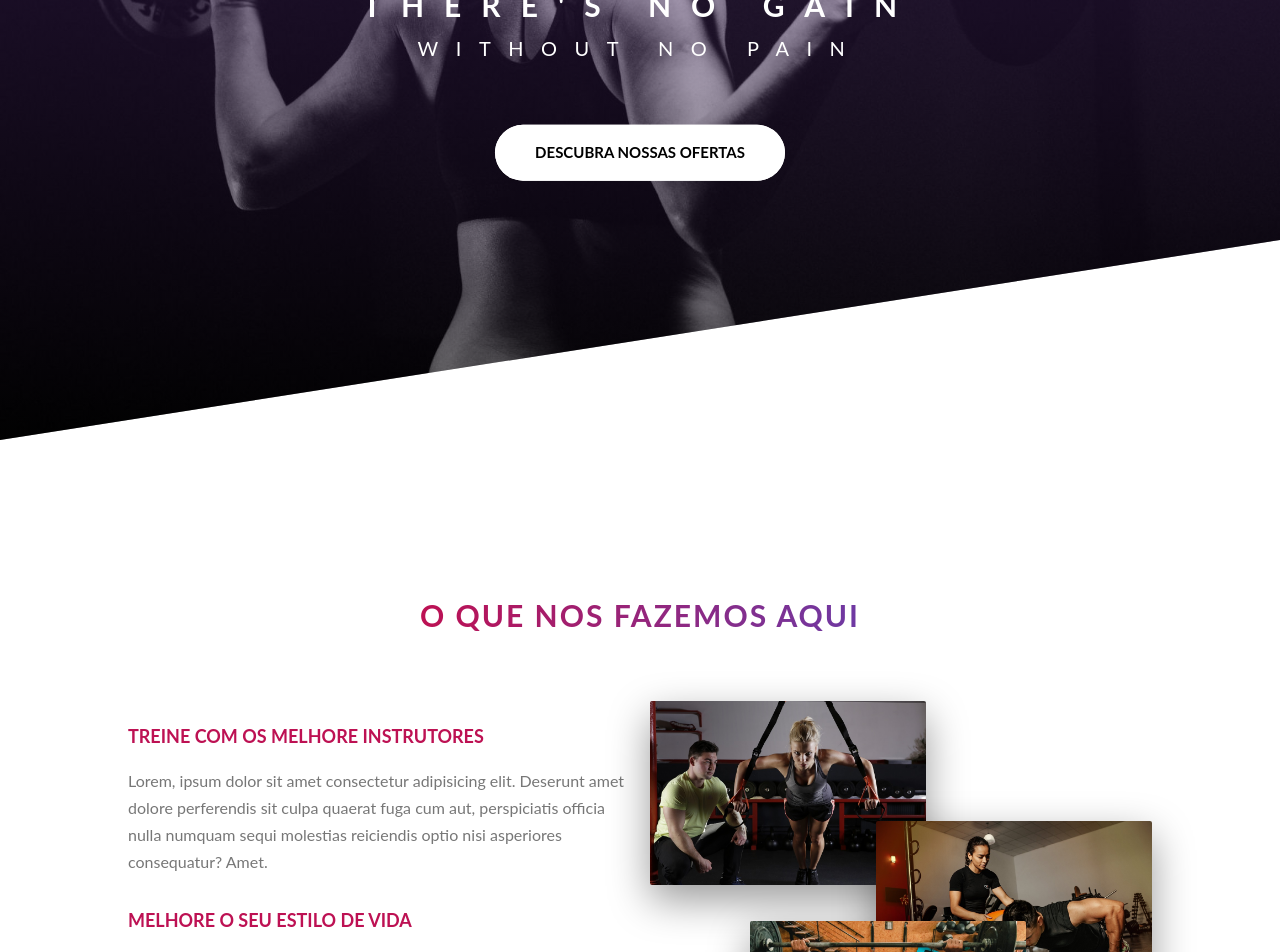
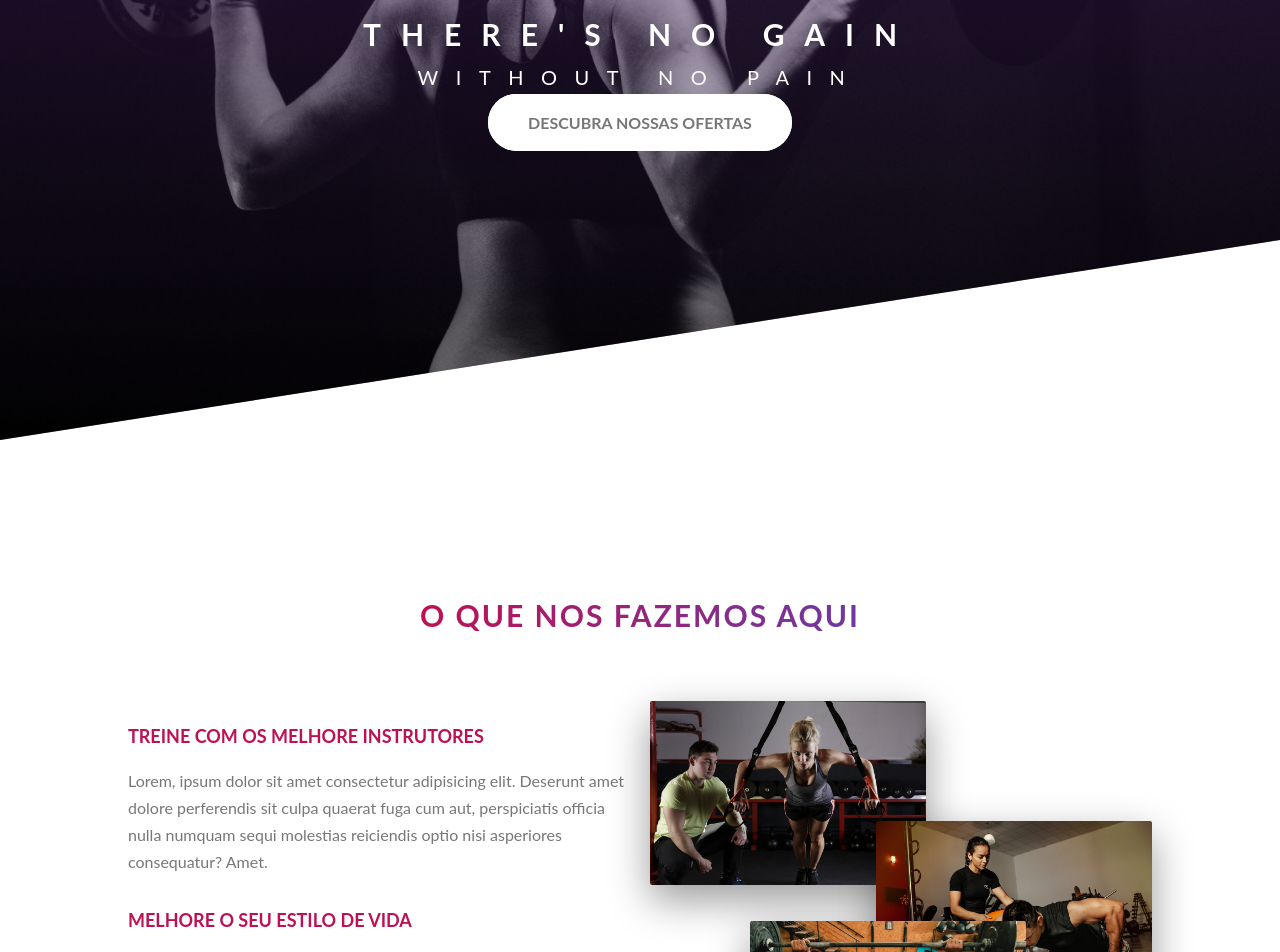
Before and after one commit to alancleyton/Projeto-Fitgym, a React app: page / in a window 1280 px wide. Shown: the part 360-1312 px from the top of the page. Built offline with nearby package versions, Linux system fonts and the light colour scheme.

Commit message:
criado a section assinar

```diff
--- a/src/app.jsx
+++ b/src/app.jsx
@@ -5,6 +5,7 @@ import Sobre from './components/sobre';
 import Turmas from './components/turmas';
 import Precos from './components/precos';
 import Testemunhos from './components/testemunhos';
+import Assinar from './components/assinar';
 
 
 class App extends Component {
@@ -17,6 +18,7 @@ class App extends Component {
                     <Turmas/>
                     <Precos/>
                     <Testemunhos/>
+                    <Assinar/>
                 </main>
             </div>
         );
--- a/src/assets/css/styles.css
+++ b/src/assets/css/styles.css
@@ -99,18 +99,17 @@ body {
   background: linear-gradient(to right, #6e39a3, #000, #bd1153);
   padding: .8rem; }
 
-.btn:link, .btn:visited {
+.btn, .btn:link, .btn:visited {
   text-transform: uppercase;
   text-decoration: none;
   padding: 1.5rem 4rem;
   display: inline-block;
   border-radius: 10rem;
-  outline: none;
   transition: all .2s;
   position: relative;
-  font-size: 1.5rem;
-  color: #000;
-  background-color: #fff; }
+  font-size: 1.6rem;
+  border: none;
+  cursor: pointer; }
 
 .btn:hover {
   transform: translateY(-3px);
@@ -119,25 +118,24 @@ body {
     transform: scaleX(1.4) scaleY(1.6);
     opacity: 0; }
 
-.btn:active {
+.btn:active, .btn:focus {
+  outline: none;
   transform: translateY(-1px);
   box-shadow: 0 0.5rem 1rem rgba(0, 0, 0, 0.2); }
 
 .btn--white {
   background-color: #fff;
-  color: #777;
-  margin-top: 6rem; }
+  color: #777; }
   .btn--white::after {
     background-color: #fff; }
 
-.btn--white {
-  background-color: #fff;
-  color: #fff;
-  margin-top: 6rem; }
-  .btn--white::after {
-    background-color: #fff; }
+.btn--purple {
+  background-color: #6e39a3;
+  color: #fff; }
+  .btn--purple::after {
+    background-color: #6e39a3; }
 
-.btn:after {
+.btn::after {
   content: "";
   display: inline-block;
   height: 100%;
@@ -150,11 +148,11 @@ body {
   transition: all .4s; }
 
 .btn--animated {
-  animation: moveFromBottom .8s ease-out 1.5s;
+  animation: moveFromBottom .5s ease-out .75s;
   animation-fill-mode: backwards; }
 
 .btn-text:link, .btn-text:visited {
-  font-size: 1.5rem;
+  font-size: 1.6rem;
   color: #6e39a3;
   display: inline-block;
   text-decoration: none;
@@ -326,6 +324,42 @@ body {
     transform: scale(1);
     filter: blur(3px) brightness(80%); }
 
+.form__group:not(:last-child) {
+  margin-bottom: 2rem; }
+
+.form__input {
+  font-size: 1.5rem;
+  font-family: inherit;
+  color: inherit;
+  padding: 1.5rem 2rem;
+  border-radius: 2px;
+  background-color: #fff;
+  border: none;
+  border-bottom: solid 3px #6e39a3;
+  width: 90%;
+  display: block; }
+  .form__input:focus {
+    outline: none;
+    box-shadow: 0 1rem 2rem rgba(0, 0, 0, 0.1);
+    border-bottom: solid 3px #6e39a3; }
+  .form__input:focus:invalid {
+    border-bottom: solid 3px #e81010; }
+  .form__input::-webkit-input-placeholder {
+    color: #777; }
+
+.form__label {
+  font-size: 1.2rem;
+  font-weight: 700;
+  margin-left: 2rem;
+  margin-top: .7rem;
+  display: block;
+  transition: all .3s; }
+
+.form__input:placeholder-shown + .form__label {
+  opacity: 0;
+  visibility: hidden;
+  transform: translateY(-4rem); }
+
 .header {
   height: 100vh;
   background: linear-gradient(rgba(110, 57, 163, 0.4), rgba(0, 0, 0, 0.4)), url("../img/gym-woman.jpg");
@@ -370,10 +404,27 @@ body {
   .row .col-3-of-4 {
     width: calc(3 * ((100% - 3 * 2rem) / 4) + 2 * 2rem); }
 
-.sobre {
+.section-sobre {
   padding: 15rem 0;
   max-width: 102.4rem;
   margin: 0 auto; }
 
-.turmas {
+.section-turmas {
   margin: 0 auto; }
+
+.section-testemunhos {
+  padding: 15rem 0; }
+
+.section-assinar {
+  padding: 15rem 0;
+  background: linear-gradient(to right bottom, #000, #6e39a3); }
+
+.assinar {
+  background-image: linear-gradient(100deg, rgba(255, 255, 255, 0.9) 0%, rgba(255, 255, 255, 0.9) 50%, transparent 50%), url("../img/gym-man2.jpg");
+  background-size: 100%;
+  border-radius: 3px;
+  box-shadow: 0 1.5rem 4rem rgba(0, 0, 0, 0.2);
+  height: 50rem; }
+  .assinar__form {
+    width: 50%;
+    padding: 6rem; }
--- a/src/assets/scss/abstracts/_variables.scss
+++ b/src/assets/scss/abstracts/_variables.scss
@@ -13,6 +13,7 @@ $color-grey-dark: #777;
 $color-grey-light: #f7f7f7;
 $color-purple-dark: #6e39a3;
 $color-pink-dark: #bd1153;
+$color-red-light: #e81010;
 
 $grid-width: 114rem;
 $gutter-vertical: 8rem;
--- a/src/assets/scss/components/_buttons.scss
+++ b/src/assets/scss/components/_buttons.scss
@@ -1,54 +1,57 @@
-.btn{
-    &:link, &:visited{
+.btn {
+    &,
+    &:link,
+    &:visited {
         text-transform: uppercase;
         text-decoration: none;
         padding: 1.5rem 4rem;
         display: inline-block;
         border-radius: 10rem;
-        outline: none;
         transition: all .2s;
         position: relative;
-        font-size: 1.5rem;
-        color: $color-black;
-        background-color: $color-white;
+        font-size: $small-font-size;
+
+        //Change for the <button> element
+        border: none;
+        cursor: pointer;
     }
 
-    &:hover{
+    &:hover {
         transform: translateY(-3px);
         box-shadow: 0 1rem 2rem rgba($color-black,.2);
 
-        &::after{
+        &::after {
             transform: scaleX(1.4) scaleY(1.6);
             opacity: 0;
         }
     }
 
-    &:active{
+    &:active,
+    &:focus {
+        outline: none;
         transform: translateY(-1px);
         box-shadow: 0 .5rem 1rem rgba($color-black,.2);
     }
 
-    &--white{
+    &--white {
         background-color: $color-white;
-        color: #777;
-        margin-top: 6rem;
+        color: $color-grey-dark;
 
-        &::after{
+        &::after {
             background-color: $color-white;
         }
     }
 
-    &--white{
-        background-color: $color-white;
+    &--purple {
+        background-color: $color-purple-dark;
         color: $color-white;
-        margin-top: 6rem;
 
-        &::after{
-            background-color: $color-white;
+        &::after {
+            background-color: $color-purple-dark;
         }
     }
 
-    &:after{
+    &::after {
         content: "";
         display: inline-block;
         height: 100%;
@@ -61,17 +64,16 @@
         transition: all .4s;
     }
 
-    &--animated{
-        animation: moveFromBottom .8s ease-out 1.5s;
+    &--animated {
+        animation: moveFromBottom .5s ease-out .75s;
         animation-fill-mode: backwards;
     }
 }
 
-.btn-text{
-
+.btn-text {
     &:link,
-    &:visited{
-        font-size: 1.5rem;
+    &:visited {
+        font-size: $small-font-size;
         color: $color-purple-dark;
         display: inline-block;
         text-decoration: none;
@@ -80,14 +82,14 @@
         transition: all .2s;
     }
 
-    &:hover{
+    &:hover {
         background-color: $color-purple-dark;
         color: $color-white;
         box-shadow: 0 1rem 2rem rgba($color-black, .15);
         transform: translateY(-2px);
     }
 
-    &:active{
+    &:active {
         box-shadow: 0 .5rem 1rem rgba($color-black, .15);
         transform: translateY(0);
     }
--- /dev/null
+++ b/src/assets/scss/components/_form.scss
@@ -0,0 +1,49 @@
+.form{
+
+    &__group:not(:last-child){
+        margin-bottom: 2rem;
+    }
+
+    &__input{
+        font-size: 1.5rem;
+        font-family: inherit;
+        color: inherit;
+        padding: 1.5rem 2rem;
+        border-radius: 2px;
+        background-color: $color-white;
+        border: none;
+        border-bottom: solid 3px $color-purple-dark;
+        width: 90%;
+        display: block;
+
+        &:focus{
+            outline: none;
+            box-shadow: 0 1rem 2rem rgba($color-black, .1);
+            border-bottom: solid 3px $color-purple-dark;
+        }
+
+        &:focus:invalid{
+            border-bottom: solid 3px $color-red-light;
+        }
+
+        &::-webkit-input-placeholder{
+            color: $color-grey-dark;
+        }
+    }
+
+    &__label{
+        font-size: 1.2rem;
+        font-weight: 700;
+        margin-left: 2rem;
+        margin-top: .7rem;
+        display: block;
+        transition: all .3s;
+    }
+
+    &__input:placeholder-shown + &__label{
+        opacity: 0;
+        visibility: hidden;
+        transform: translateY(-4rem);
+    }
+
+}
--- a/src/assets/scss/main.scss
+++ b/src/assets/scss/main.scss
@@ -15,6 +15,7 @@
 @import './components/tumrasBox';
 @import './components/precosCard';
 @import './components/commentsBox';
+@import './components/form';
 
 @import './layout/header';
 @import './layout/grid';
--- a/src/assets/scss/pages/_home.scss
+++ b/src/assets/scss/pages/_home.scss
@@ -1,10 +1,38 @@
 // Section Sobre
-.sobre{
+.section-sobre{
     padding: 15rem 0;
     max-width: 102.4rem;
     margin: 0 auto;
 }
 
-.turmas{
+.section-turmas{
     margin: 0 auto;
 }
+
+.section-testemunhos{
+    padding: 15rem 0;
+}
+
+
+.section-assinar{
+    padding: 15rem 0;
+    background: linear-gradient( to right bottom, $color-black, $color-purple-dark);
+}
+
+.assinar{
+    background-image: linear-gradient(100deg,
+     rgba($color-white, .9) 0%,
+     rgba($color-white, .9) 50%,
+     transparent 50%),
+     url('../img/gym-man2.jpg');
+
+    background-size: 100%;
+    border-radius: 3px;
+    box-shadow: 0 1.5rem 4rem rgba($color-black, .2) ;
+    height: 50rem;
+
+    &__form{
+        width: 50%;
+        padding: 6rem;
+    }
+}
--- /dev/null
+++ b/src/components/assinar.jsx
@@ -0,0 +1,33 @@
+import React from 'react';
+
+export default props => (
+    <section className="section-assinar">
+        <div className="row">
+            <div className="assinar">
+                <div className="assinar__form">
+                    <form action="#" className="form">
+
+                    <div className="u-mb-small">
+                        <h2 className="second-text-title">Assinar agora!</h2>
+                    </div>
+
+                        <div className="form__group">
+                            <input type="text" className="form__input" placeholder="nome completo" id="name" required/>
+                            <label htmlFor="name" className="form__label">Nome completo</label>
+                        </div>
+
+                        <div className="form__group">
+                            <input type="email" className="form__input" placeholder="endereço de email" id="name" required/>
+                            <label htmlFor="name" className="form__label">Endereço de email</label>
+                        </div>
+
+                        <div className="form__group">
+                            <button className="btn btn--purple">Assinar agora!</button>
+                        </div>
+
+                    </form>
+                </div>
+            </div>
+        </div>
+    </section>
+);
--- a/src/components/sobre.jsx
+++ b/src/components/sobre.jsx
@@ -5,7 +5,7 @@ import Fit3 from '../assets/img/fit3.jpg';
 
 
 export default () => (
-    <section className="sobre">
+    <section className="section-sobre">
         <div className="u-center-txt u-mb-big">
             <h2 className="second-text-title">O que nos fazemos aqui</h2>
         </div>
--- a/src/components/turmas.jsx
+++ b/src/components/turmas.jsx
@@ -4,7 +4,7 @@ import Crossfit from '../assets/img/crossfit.png';
 import Hiit from '../assets/img/hiit.jpg';
 
 export default props => (
-    <section className="turmas">
+    <section className="section-turmas">
         <div className="u-center-txt u-mb-big">
             <h2 className="second-text-title">Faça parte de uma de nossas Turmas</h2>
         </div>
```
Also changed, not shown: src/assets/img/gym-man2.jpg (added).
